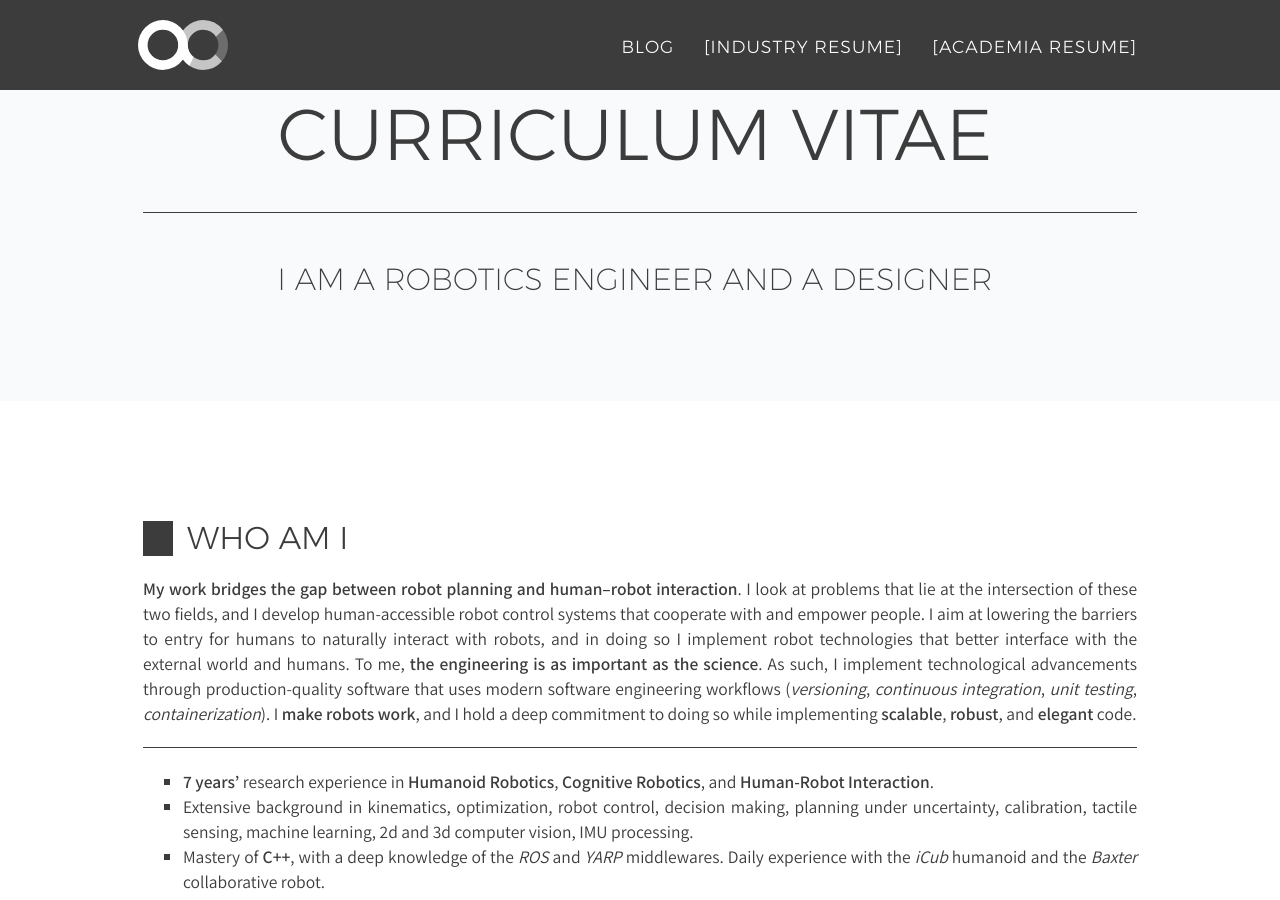
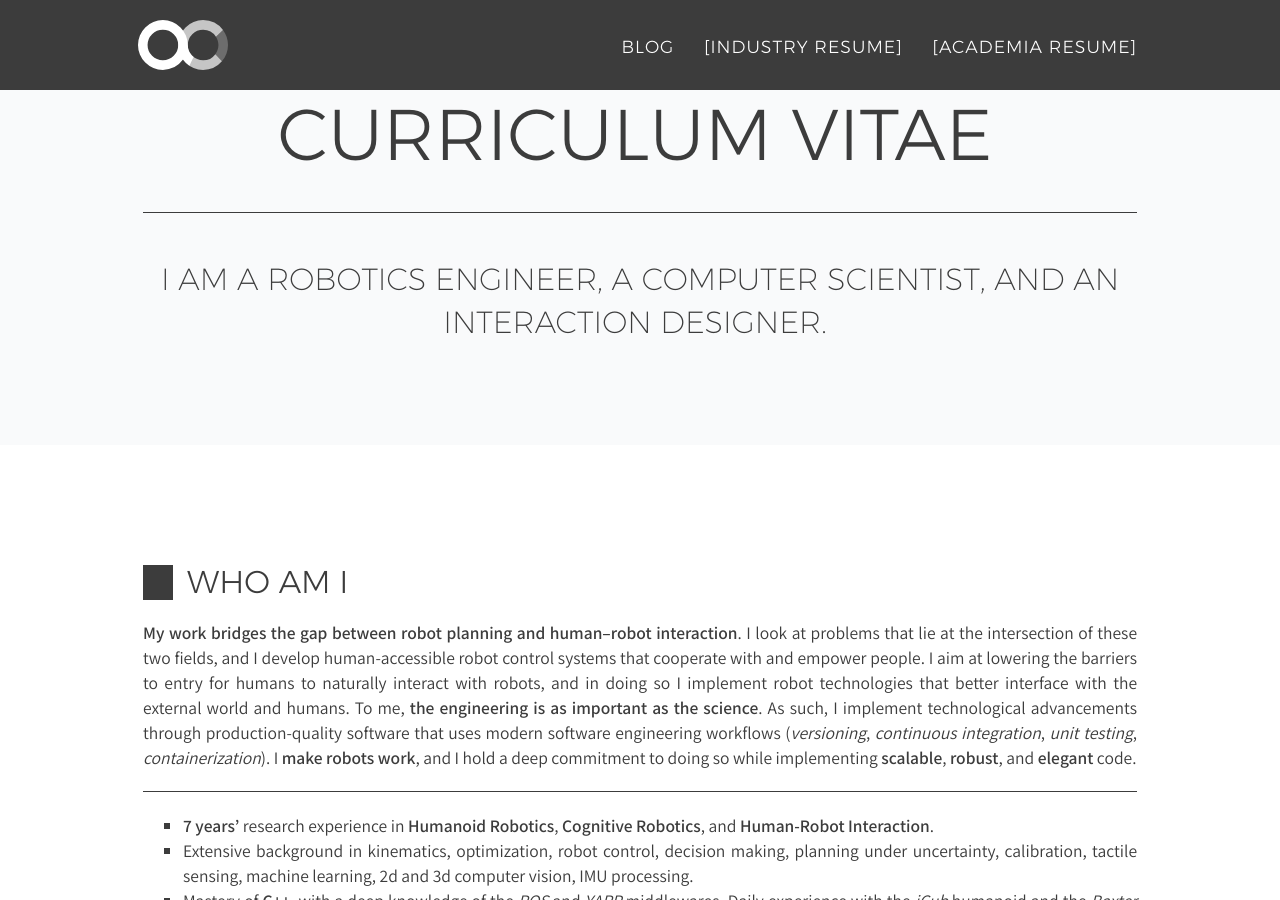
Before and after one commit to alecive/alecive.github.io, a Jekyll site: the page built from _posts/cv/2017-02-08-CV-AlessandroRoncone.md, in a window 1280 px wide and 900 px high, scrolled down 372 px. Built offline with Jekyll 4.4.1, drawn with Linux system fonts in a browser that asks for light colours; nearby versions of some CDN libraries; some web fonts are replaced.

Commit message:
Improved online CV

```diff
--- a/_posts/cv/2017-02-08-CV-AlessandroRoncone.md
+++ b/_posts/cv/2017-02-08-CV-AlessandroRoncone.md
@@ -2,7 +2,7 @@
 layout: post-cv
 title: Curriculum Vitae
 category: cv
-description: I am a robotics engineer and a designer
+description: I am a robotics engineer, a computer scientist, and an interaction designer.
 article: yes
 permalink: cv.html
 tags: [robotics,artificial intelligence,advanced manufacturing,humanoid robotics,cognitive robotics,human robto interaction,cv,personal,resume,curriculum,online,research,design,iit,istituto italiando di tecnologia,phd,yale,university,postdoc,assistant professor,candidate]
```
